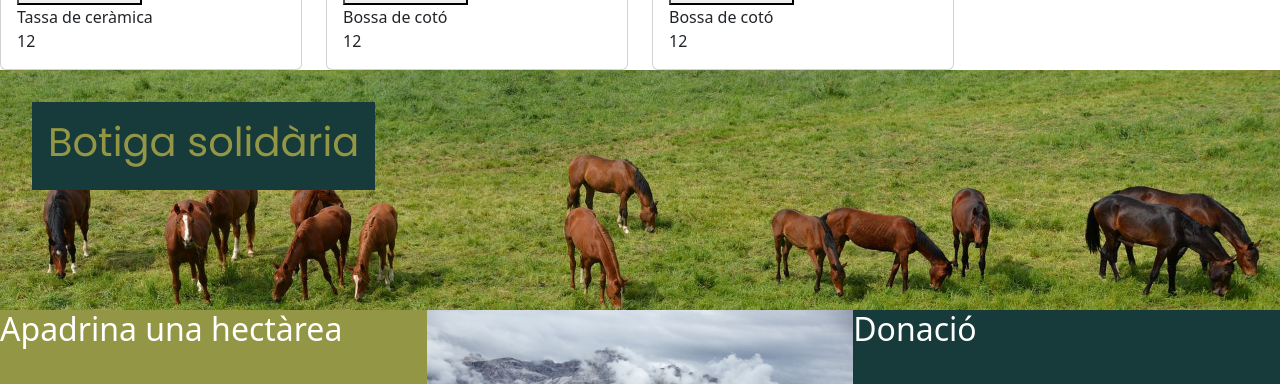
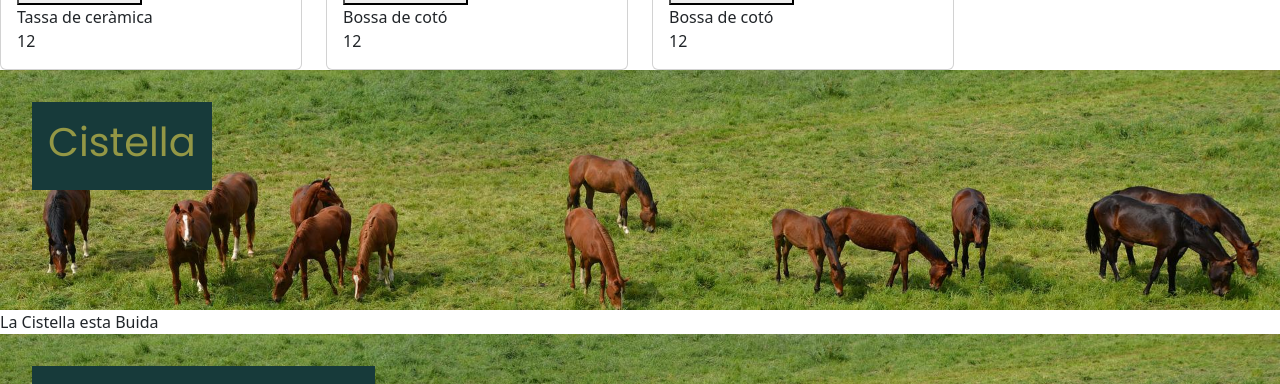
Before and after one commit to foresthdev/Forest_horses, a React (Create React App) app in the folder client/: page / in a window 1280 px wide. Shown: the part 669-1053 px from the top of the page. Built offline with nearby package versions, Linux system fonts and the light colour scheme.

Commit message:
#7 function onAdd added with useState and cartItems map

```diff
--- a/client/src/App.jsx
+++ b/client/src/App.jsx
@@ -3,6 +3,7 @@ import Navbar from './components/Navbar';
 import Routes from './Routes';
 import {BrowserRouter} from "react-router-dom";
 import Cataleg from './pages/Cataleg';
+import CarritoCompra from './pages/CarritoCompra';
 
 
 function App() {
@@ -11,6 +12,7 @@ function App() {
       <div className="App">
         <Navbar />
         <Cataleg />
+        <CarritoCompra />
 
         <Routes />
       </div>
--- a/client/src/pages/CarritoCompra.jsx
+++ b/client/src/pages/CarritoCompra.jsx
@@ -1,27 +1,37 @@
 import React from "react";
-import Navbar from "../components/Navbar"
-import Footer from "../components/Footer"
+import { useState } from "react";
 
 
 function CarritoCompra() {
   const [carItems, setCartItems ] = useState([]);
+  const onAdd =(item) => {
+    const exist = carItems.find((x) => x.id === item.id);
+    if (exist) {
+      setCartItems (
+        carItems.map((x) =>
+        x.id === item.id ? {...exist, qty: exist.qty +1 }:x
+        )
+      );
+
+    } else {
+      setCartItems([...carItems, {...item, qty: 1}]);
+    }
+  };
   return (
     <div className="CarritoCompra">
-      <Navbar />
 
-      <section>
-      <div className="Header">
+
+      <header className="Header">
         <div className="header-title" > {/*background image con parallax*/}
             <h1>Cistella</h1>
         </div>
-        <div>
+      </header>
 
-        </div>
+      <main>
+          <div>{carItems.length === 0 && <div>La Cistella esta Buida</div>}</div>
+      </main>
 
-    </div>
-      </section>
 
-      <Footer />
     </div>
   );
 }
```
